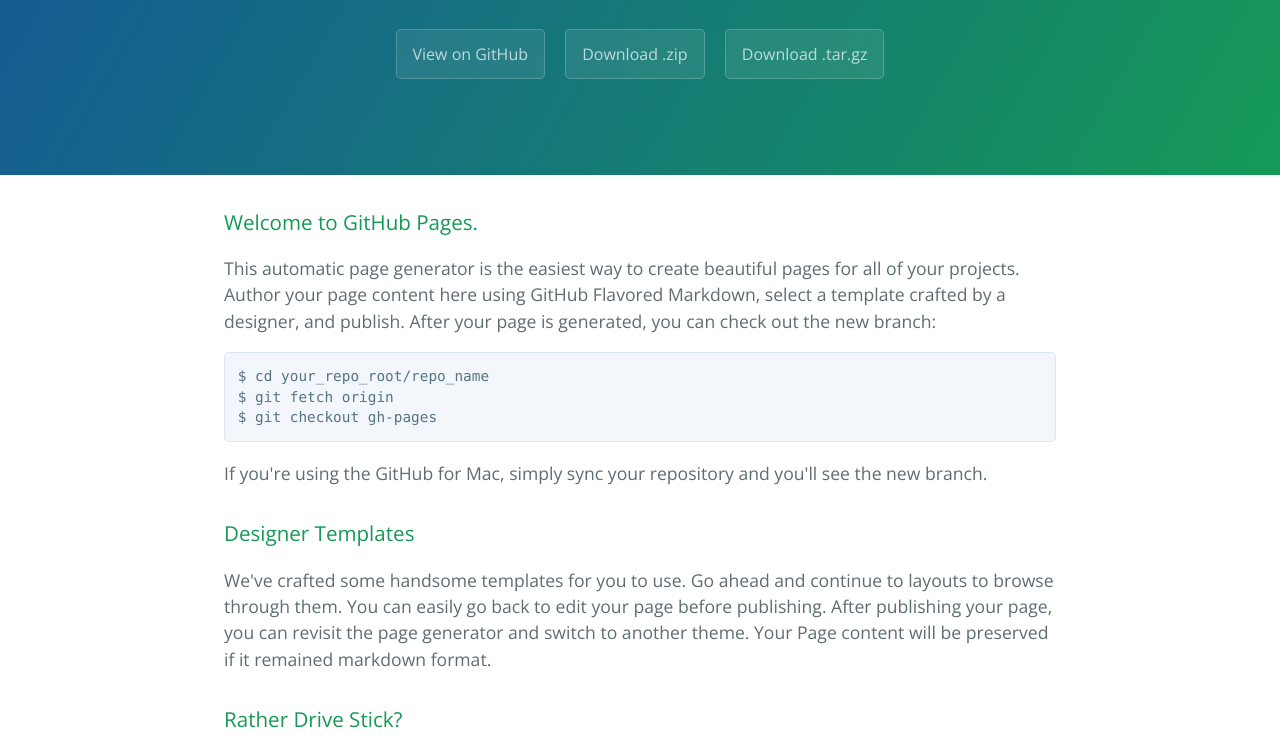
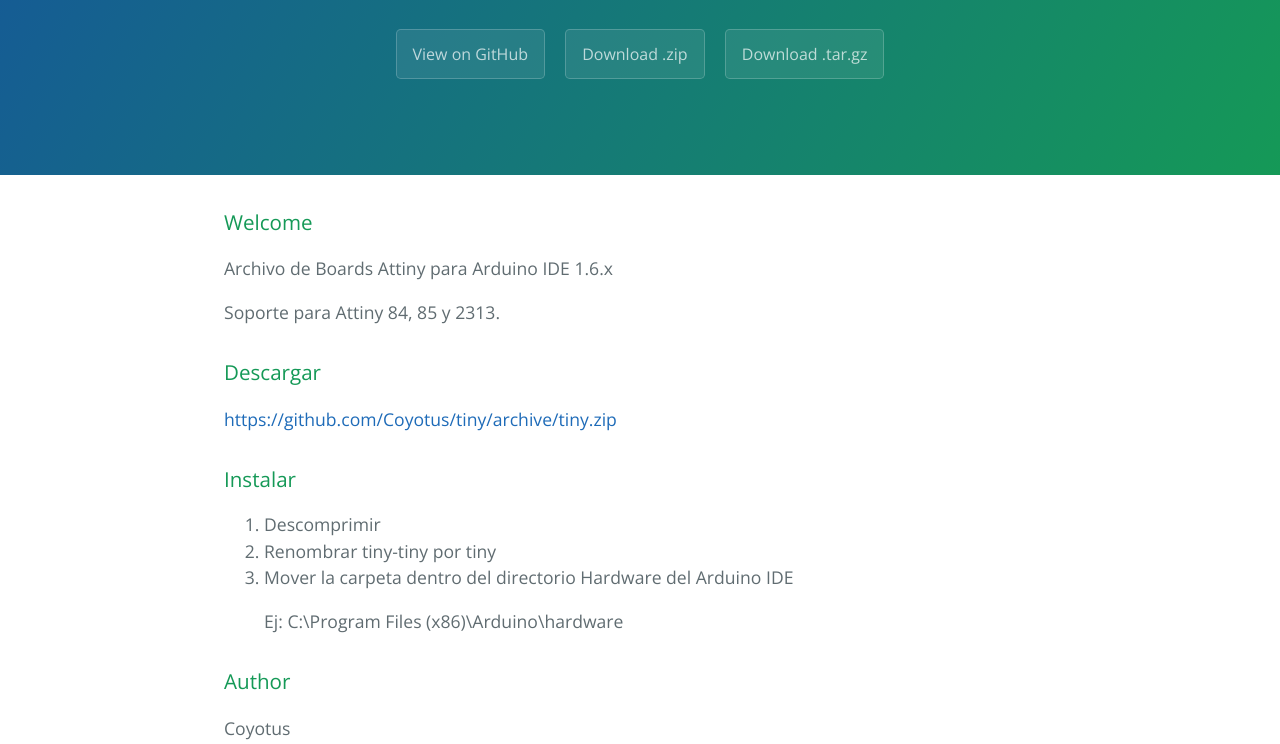
Before and after one commit to AJMartel/tiny, a plain HTML site: page index.html in a window 1280 px wide. Shown: the part 208-952 px from the top of the page. Drawn offline with nearby package versions, Linux system fonts and the light colour scheme.

```diff
--- a/index.html
+++ b/index.html
@@ -20,36 +20,39 @@
 
     <section class="main-content">
       <h3>
-<a id="welcome-to-github-pages" class="anchor" href="#welcome-to-github-pages" aria-hidden="true"><span class="octicon octicon-link"></span></a>Welcome to GitHub Pages.</h3>
+<a id="welcome" class="anchor" href="#welcome" aria-hidden="true"><span class="octicon octicon-link"></span></a>Welcome</h3>
 
-<p>This automatic page generator is the easiest way to create beautiful pages for all of your projects. Author your page content here using GitHub Flavored Markdown, select a template crafted by a designer, and publish. After your page is generated, you can check out the new branch:</p>
+<p>Archivo de Boards Attiny para Arduino IDE 1.6.x</p>
 
-<pre><code>$ cd your_repo_root/repo_name
-$ git fetch origin
-$ git checkout gh-pages
-</code></pre>
-
-<p>If you're using the GitHub for Mac, simply sync your repository and you'll see the new branch.</p>
+<p>Soporte para Attiny 84, 85 y 2313.</p>
 
 <h3>
-<a id="designer-templates" class="anchor" href="#designer-templates" aria-hidden="true"><span class="octicon octicon-link"></span></a>Designer Templates</h3>
+<a id="descargar" class="anchor" href="#descargar" aria-hidden="true"><span class="octicon octicon-link"></span></a>Descargar</h3>
 
-<p>We've crafted some handsome templates for you to use. Go ahead and continue to layouts to browse through them. You can easily go back to edit your page before publishing. After publishing your page, you can revisit the page generator and switch to another theme. Your Page content will be preserved if it remained markdown format.</p>
+<p><a href="https://github.com/Coyotus/tiny/archive/tiny.zip">https://github.com/Coyotus/tiny/archive/tiny.zip</a></p>
 
 <h3>
-<a id="rather-drive-stick" class="anchor" href="#rather-drive-stick" aria-hidden="true"><span class="octicon octicon-link"></span></a>Rather Drive Stick?</h3>
+<a id="instalar" class="anchor" href="#instalar" aria-hidden="true"><span class="octicon octicon-link"></span></a>Instalar</h3>
 
-<p>If you prefer to not use the automatic generator, push a branch named <code>gh-pages</code> to your repository to create a page manually. In addition to supporting regular HTML content, GitHub Pages support Jekyll, a simple, blog aware static site generator written by our own Tom Preston-Werner. Jekyll makes it easy to create site-wide headers and footers without having to copy them across every page. It also offers intelligent blog support and other advanced templating features.</p>
+<ol>
+<li>Descomprimir</li>
+<li>Renombrar tiny-tiny por tiny</li>
+<li>
+<p>Mover la carpeta dentro del directorio Hardware del Arduino IDE</p>
+
+<p>Ej: C:\Program Files (x86)\Arduino\hardware</p>
+</li>
+</ol>
 
 <h3>
-<a id="authors-and-contributors" class="anchor" href="#authors-and-contributors" aria-hidden="true"><span class="octicon octicon-link"></span></a>Authors and Contributors</h3>
+<a id="author" class="anchor" href="#author" aria-hidden="true"><span class="octicon octicon-link"></span></a>Author</h3>
 
-<p>You can <a href="https://github.com/blog/821" class="user-mention">@mention</a> a GitHub username to generate a link to their profile. The resulting <code>&lt;a&gt;</code> element will link to the contributor's GitHub Profile. For example: In 2007, Chris Wanstrath (<a href="https://github.com/defunkt" class="user-mention">@defunkt</a>), PJ Hyett (<a href="https://github.com/pjhyett" class="user-mention">@pjhyett</a>), and Tom Preston-Werner (<a href="https://github.com/mojombo" class="user-mention">@mojombo</a>) founded GitHub.</p>
+<p>Coyotus</p>
 
 <h3>
 <a id="support-or-contact" class="anchor" href="#support-or-contact" aria-hidden="true"><span class="octicon octicon-link"></span></a>Support or Contact</h3>
 
-<p>Having trouble with Pages? Check out the documentation at <a href="https://help.github.com/pages">https://help.github.com/pages</a> or contact <a href="mailto:support@github.com">support@github.com</a> and we’ll help you sort it out.</p>
+<p><a href="mailto:pecile_d@hotmail.com">pecile_d@hotmail.com</a></p>
 
       <footer class="site-footer">
         <span class="site-footer-owner"><a href="https://github.com/Coyotus/tiny">Tiny</a> is maintained by <a href="https://github.com/Coyotus">Coyotus</a>.</span>
```
Also changed, not shown: params.json (+1 -1 lines).
